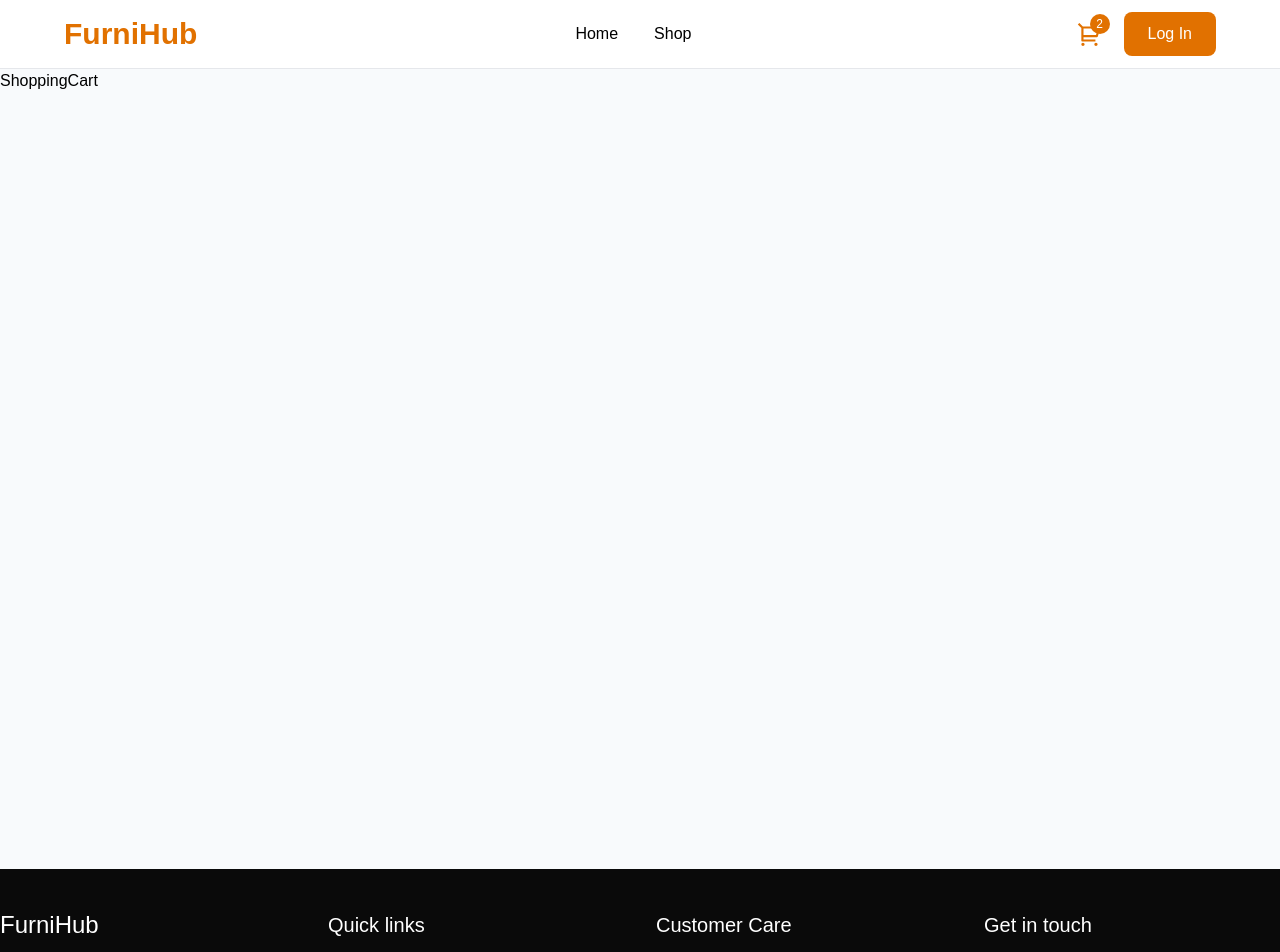
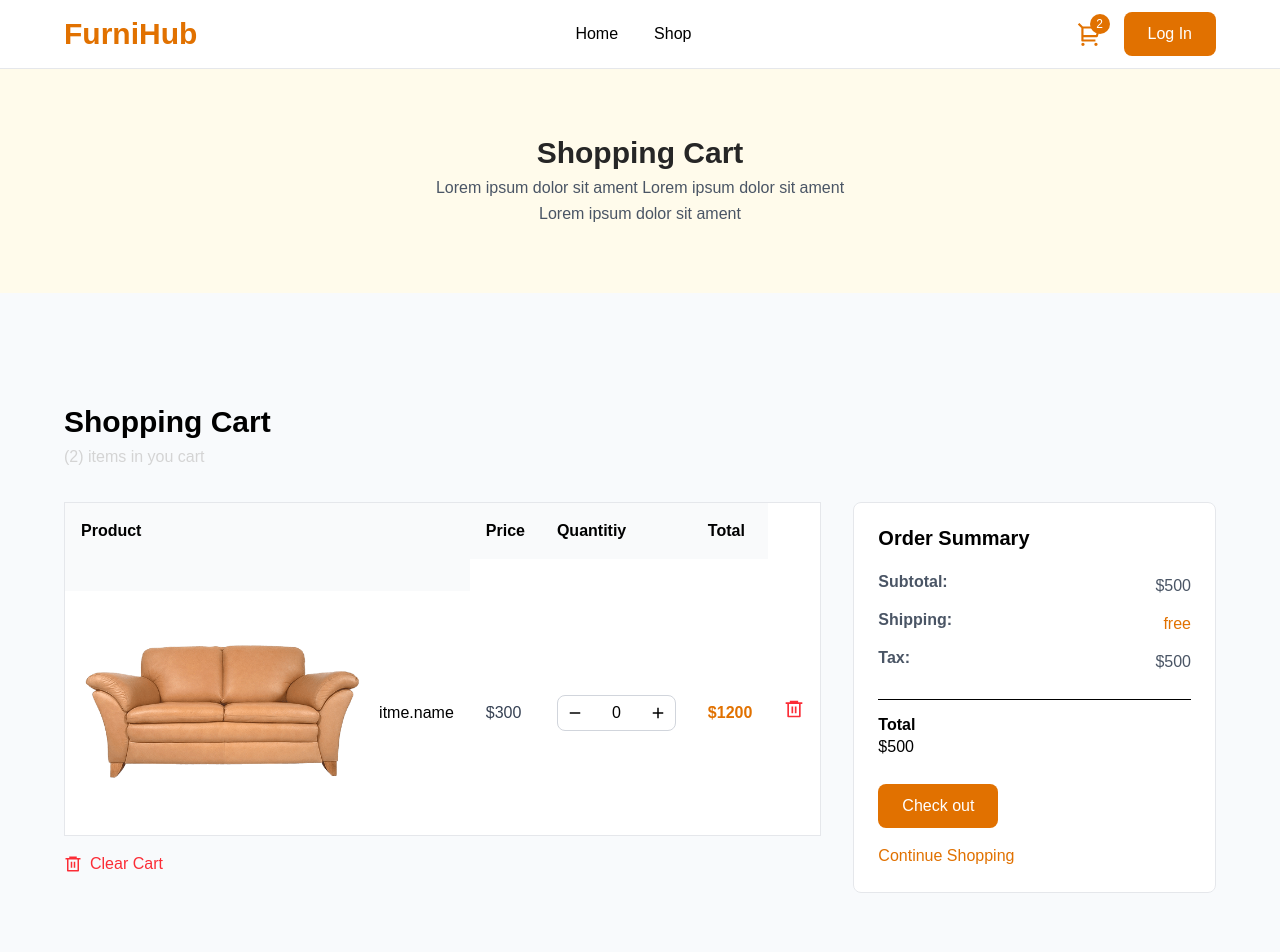
Before and after one commit to AnJungGeon/e-commerce-website-v1, a Next.js app: page /shopping-cart in a window 1280 px wide. Shown: the top 952 px of the page. Built offline with nearby package versions, Linux system fonts and the light colour scheme; a web font is replaced by a local one.

Commit message:
feat: 장바구니 추가

```diff
--- a/app/shopping-cart/page.tsx
+++ b/app/shopping-cart/page.tsx
@@ -1,7 +1,11 @@
+import PageTitle from '@/components/PageTitle';
 import React from 'react'
+import CartItems from '@/components/CartItems';
 
 export default function ShoppingCart() {
-  return (
-    <div>ShoppingCart</div>
-  )
+  return <>
+  <PageTitle />
+
+  <CartItems/>
+  </>;
 }
--- /dev/null
+++ b/components/CartItems.tsx
@@ -0,0 +1,181 @@
+import React from 'react'
+import Image from 'next/image'
+import { RiAddLine, RiDeleteBin6Line, RiSubtractLine } from '@remixicon/react'
+import Link from 'next/link'
+
+export default function CartItems() {
+  return (
+  <section className='py-24 md:py-28'>
+    <div className='container'>
+        {/* Title */}
+        <div className='mb-8 space-y-1.5'>
+            <h3 className='text-3xl'>Shopping Cart</h3>
+            <p className='text-neutral-300'>(2) items in you cart</p>
+        </div>
+        <div className='grid gap-8 lg:grid-cols-3 lg:items-start'>
+            {/* CartItems */}
+            <div className='lg:col-span-2'>
+                <div className='bg-white border border-gray-200
+                roundeed-lg overflow-hidden'>
+            {/* Mobile view */}
+            <div className='md:hidden divide-y divide-gray-200'>
+                {/* item */}
+                <div className='p-4'>
+                    {/* product */}
+                    <div className='flex gap-4'>
+                        {/* img */}
+                        <div>
+                        <Image src='/images/product-1.png' alt={'item.name'} width={80} height={80}
+                        className='rounded-md w-auto h-auto object-contain'/>
+                        </div>
+                    {/* Contant */}
+                    <div className='flex-1'>
+                        <h3 className='font-medium mb-2'>{"item.name"}</h3>
+                        <p className='text-gray-600'>${"item.price"}</p>
+                        {/* Counter */}
+                        <div className='flex items-center gap-2
+                        border border-gray-300 w-fit rounded-lg
+                        overflow-hidden'>
+                            <button className='p-2 hover:bg-gray-100
+                            focus:bg-gray-100 transition'>
+                                <RiSubtractLine size={18}/>
+                            </button>
+                            <p className='px-3 font-medium'>{0}</p>
+                            <button className='p-2 hover:bg-gray-100
+                            focus:bg-gray-100 transition'>
+                                <RiAddLine size={18}/>
+                            </button>
+                        </div>
+                    </div>
+                    {/* Trash Icon */}
+                    <button className='text-red-500
+                     hover:text-red-600 focus:text-red-600
+                    transition-colors'
+                    title='Delete item'>
+                        <RiDeleteBin6Line size={20} />
+                    </button>
+                </div>
+                {/* Total price */}
+                    <div className="mt-3 pt-3 border-t border-gray-100
+                    flex justify-between">
+                        <p className=''>Subtotal:</p>
+                        <p className='text-amber-600 font-cunia'>
+                            ${300}
+                        </p>
+                    </div>
+                    </div>
+                    </div>
+                {/* Desktop menu */}
+                <div className='hidden md:block overflow-x-hidden'>
+                    <table className='min-w-full text-left border-collapse'>
+                        <thead className='bg-gray-50 border-gray-200'>
+                            <tr >
+                                {['Product', 'Price', "Quantitiy", "Total"]
+                                .map((label) =>
+                                <th key={label} className='p-4
+                                font-semibold'>{label}</th>)}
+                            </tr>
+                            <th className='p-4'></th>
+                        </thead>
+                        <tbody className='divide-y divide-gray-200'>
+                            {/* item */}
+                            <tr>
+                                <td className='p-4'>
+                                    <div className='flex items-center gap-4'>
+                                        {/* img */}
+                                        <div className=''>
+                                            <Image
+                                                src="/images/product-1.png"
+                                                alt="itme.name"
+                                                width={80}
+                                                height={80}
+                                                className='rounded-md w-auto h-auto
+                                                object-contain'
+                                            />
+                                        </div>
+                                        <p className='font-medium'>{"itme.name"}</p>
+                                    </div>
+                                </td>
+                                <td className='text-gray-700 p-4'>${300}</td>
+                                <td className='p-4'>
+                                    {/* Counter */}
+                                <div className='flex items-center gap-2
+                                border border-gray-300 w-fit rounded-lg
+                                overflow-hidden'>
+                                    <button className='p-2 hover:bg-gray-100
+                                    focus:bg-gray-100 transition'>
+                                        <RiSubtractLine size={18}/>
+                                    </button>
+                                    <p className='px-3 font-medium'>{0}</p>
+                                    <button className='p-2 hover:bg-gray-100
+                                    focus:bg-gray-100 transition'>
+                                        <RiAddLine size={18}/>
+                                    </button>
+                                </div>
+                                </td>
+                                {/* Total price */}
+                                <td className='p-4 font font-semibold text-amber-600'>
+                                    ${1200}
+                                </td>
+                                {/* trash Icon */}
+                                <td className='p-4'>
+                                <button className='text-red-500
+                                hover:text-red-600 focus:text-red-600
+                                transition-colors'
+                                title='Delete item'>
+                                    <RiDeleteBin6Line size={20} />
+                                </button>
+                                </td>
+                            </tr>
+                        </tbody>
+                    </table>
+                </div>
+            </div>
+        {/* Clear CartBtn */}
+            <button className='mt-4 text-red-500 flex items-center
+            gap-2 hover:text-red-700 focus:text-red-700 transition-colors'>
+                <RiDeleteBin6Line size={18}/>
+                Clear Cart
+            </button>
+        </div>
+
+            {/* Order Summary */}
+            <div className='lg:col-span border border-gray-200
+            bg-white p-6 rounded-lg sticky top-24'>
+                {/* Title */}
+                <h3 className='text-xl mb-6'>Order Summary</h3>
+                <div className='space-y-3 mb-6'>
+                    {/* Total */}
+                    <div className='flex justify-between text-gray-600'>
+                        <h4>Subtotal:</h4>
+                        <p >${500}</p>
+                    </div>
+                    {/* Shipping`` */}
+                    <div className='flex justify-between text-gray-600'>
+                        <h4>Shipping:</h4>
+                        <p className='text-amber-600'>{'free'}</p>
+                    </div>
+                    {/* Tax */}
+                    <div className='flex justify-between text-gray-600'>
+                        <h4>Tax:</h4>
+                        <p>${500}</p>
+                    </div>
+                </div>
+
+                {/* Total price */}
+                <div className='border-t border-r-gray-200 pt-4 mb-6'>
+                    <h4>Total</h4>
+                    <p>${500}</p>
+                </div>
+
+                {/* Check out btn */}
+                <button className='btn-primary'>Check out</button>
+                {/* link */}
+                <Link href='/shop' className='block mt-4 text-amber-600 hover:underline
+                focus:underline max-w-max'>Continue Shopping</Link>
+            </div>
+        </div>
+    </div>
+  </section>
+  )
+}
```
